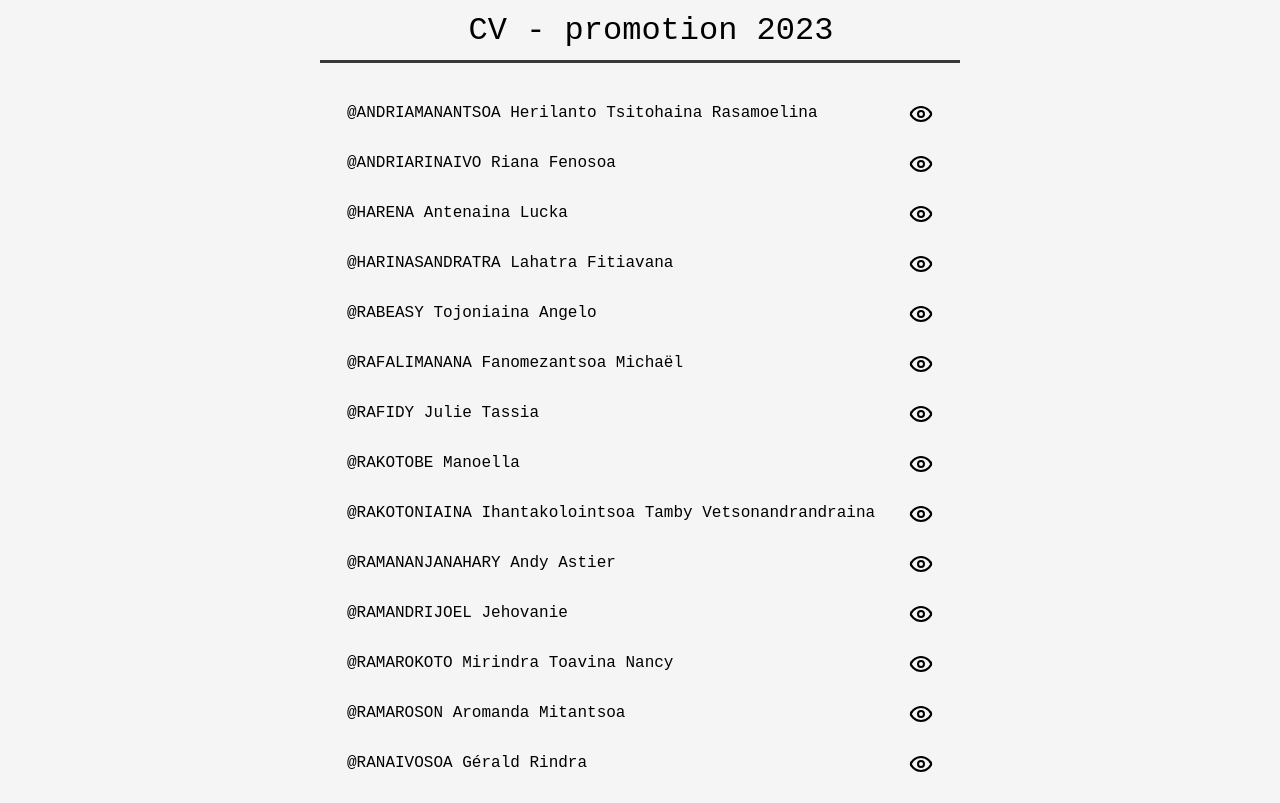
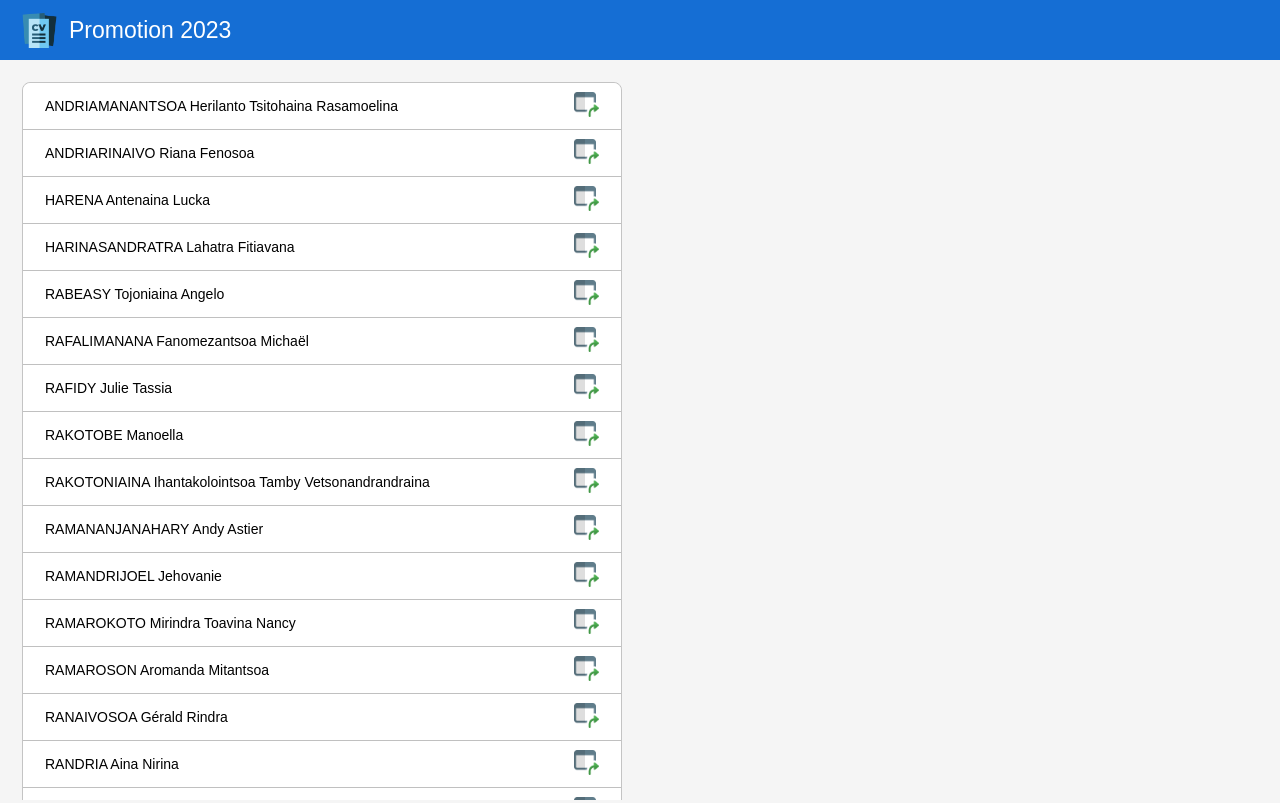
Before and after one commit to Online13/CVProm2023, a plain HTML site: page index.html in a window 1280 px wide. Drawn offline with Linux system fonts and the light colour scheme.

Commit message:
update app.js, css, index.html

```diff
--- a/assets/scripts/app.js
+++ b/assets/scripts/app.js
@@ -16,9 +16,9 @@ const students = [
     ["RANDRIA Aina Nirina", "https://ainanirina.github.io/CV/"],
     ["RANDRIAMASY Heriniaina", "https://nyainah.github.io/"],
     ["RANDRIAMIHAJA Harivola", "https://harry-anthony.github.io/CV/"],
-    ["RANDRIANARISOA Nantenaina Parfait Kévin", "lien"],
+    ["RANDRIANARISOA Nantenaina Parfait Kévin", "-"],
     ["RASOANOMENJANAHARY Alphonsine", "https://alphonsine3434.github.io/"],
-    ["RASOLO ALLAOUI Tsilavo Maminiaina Manatombo", "lien"],
+    ["RASOLO ALLAOUI Tsilavo Maminiaina Manatombo", "-"],
     ["RATEFIARISON Harivony Lalatiana", "http://tensoreleven.github.io/"],
     ["RATIARIVELO Nekena Rayane", "https://online13.github.io/"],
     ["RATSIMA Niaina Fredson Dorel", "https://niainadorel.github.io/"],
@@ -28,10 +28,16 @@ const students = [
 
 const list = document.querySelector('main ul');
 
+function ItemComponent(student) {
+    const className = student[1] === "-" ? `class="disabled"` : null;
+    return `<li ${className}>
+        ${student[0]}
+        <a href="${student[1]}" target="_blank">
+            <img id="f" title="visiter ?" alt="f" src="./assets/images/forward.png" />
+        </a>
+    </li>`
+}
+
 students.forEach(student => {
-    const className = student[1] === "lien" ? `class="disabled"` : null;
-    list.innerHTML += `<li>
-        ${student[0]}<a ${className} href="${student[1]}" target="_blank">
-        <i class="gg-eye"></i></a>
-    </li>`
+    list.innerHTML += ItemComponent(student);
 })
--- a/assets/styles/style.css
+++ b/assets/styles/style.css
@@ -4,9 +4,9 @@ body {
     height: 100vh;
     margin: 0;
     padding: 0;
-    background-color: whitesmoke;
+    background-color: rgba(224, 224, 224, 0.322);
     color: #000;
-    font-family: monospace, sans-serif;
+    font-family: Ubuntu, sans-serif;
 }
 
 * { box-sizing: border-box; }
@@ -20,9 +20,19 @@ p,ul { margin: 0;padding: 0; }
     width: 100%;
 
     display: flex;
-    justify-content: center;
+    justify-content: flex-start;
     align-items: center;
     padding-left: 22px;
+    background-color: rgb(21, 110, 212);
+    color: white;
+}
+
+h1 {
+    font-size: 23px;
+    display: flex;
+    justify-content: flex-start;
+    align-items: center;
+    text-transform: capitalize;
 }
 
 .main {
@@ -33,42 +43,58 @@ p,ul { margin: 0;padding: 0; }
     overflow: auto;
 }
 
-ul { list-style: none; }
+ul {
+    width: 600px;
+    list-style: none;
+    border-radius: 8px;
+    margin-bottom: 22px;
+    border: 1px solid rgba(129, 129, 129, 0.418);
+}
 
 @keyframes appear {
-    from { transform: scale(0); }
+    from { transform: scale(0); overflow: hidden; }
 }
 
-ul > li {
+li {
     width: 100%;
     max-width: 630px;
-    height: 45px;
-    padding: 8px 22px;
+    padding: 15px 22px;
+    margin: 0;
+    position: relative;
+    animation: appear 1s;
     display: flex;
-    flex-flow: row nowrap;
     align-items: center;
-    margin: 5px auto;
-    transition: .12s, padding-left 1s;
-    position: relative;
-    transform-origin: left;
-    animation: appear 1s;
+    transition: .3s;
+    background-color: #fff;
+    border-bottom: 1px solid silver;
+    font-weight: 400;
+    font-size: 14px;
+}
+li:first-child {
+    border-radius: 8px 8px 0 0;
+}
+li:last-child {
+    border-radius: 0 0 8px 8px;
 }
 
 li a { position: absolute; right: 22px; }
 
-li::before {
-    content: '@';
+li:hover {
+    background-color: #007bff;
+    border: 1px solid #007bff;
+    color: white;
+    font-size: 19px;
 }
 
-li:hover { padding-left: 32px;background-color: rgb(40, 41, 41); color: white; }
+li.disabled { color: silver; }
 
-a { color: inherit; text-decoration: none; }
+#f {
+    width: 25px;
+    height: 25px;
+}
 
-a.disabled { color: silver; }
-
-.divider {
-    width: 50%;
-    height: 3px;
-    margin: auto;
-    background-color: rgb(58, 56, 56);
+#cv {
+    width: 35px;
+    height: 35px;
+    margin-right: 12px;
 }
--- a/index.html
+++ b/index.html
@@ -9,9 +9,8 @@
 </head>
 <body>
     <header class="header">
-        <h1>CV - promotion 2023</h1>
+        <h1><img src="./assets/images/curriculum-vitae.png" alt="cv" id="cv"> promotion 2023</h1>
     </header>
-    <div class="divider"></div>
     <main class="main">
         <ul> <!-- list --> </ul>
     </main>
```
Also changed, not shown: assets/images/curriculum-vitae.png (added), assets/images/forward.png (added).
